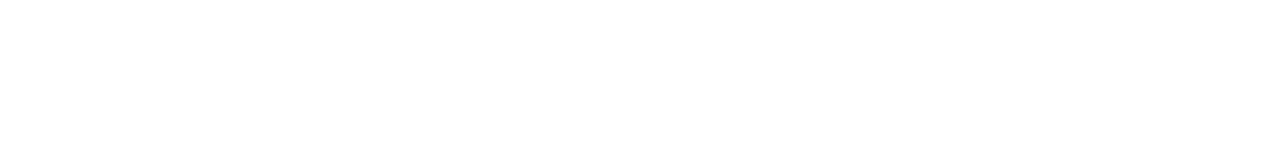
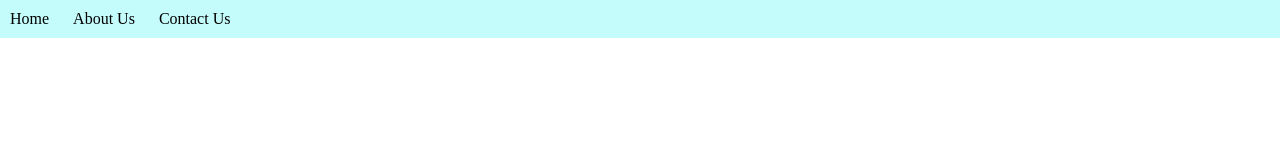
Before and after one commit to d2ep4k/test1, a plain HTML site: page index.html in a window 1280 px wide. Drawn offline with Linux system fonts and the light colour scheme.

Commit message:
Added navigation bar

```diff
--- a/index.css
+++ b/index.css
@@ -0,0 +1,19 @@
+*{
+    margin: 0px;
+    padding: 0px;
+}
+
+nav{
+    background-color: rgb(196, 251, 251);
+}
+
+ul{
+    list-style: none;
+}
+
+.navbar{
+    margin: 5px;
+    padding: 5px;
+    justify-content: right;
+    display: inline-block;
+}
--- a/index.html
+++ b/index.html
@@ -4,8 +4,17 @@
     <meta charset="UTF-8">
     <meta name="viewport" content="width=device-width, initial-scale=1.0">
     <title>Food Blogging</title>
+    <link rel="stylesheet" href="index.css">
 </head>
 <body>
-
+    <header>
+        <nav>
+            <ul>
+                <li class="navbar">Home</li>
+                <li class="navbar">About Us</li>
+                <li class="navbar">Contact Us</li>
+            </ul>
+        </nav>
+    </header>
 </body>
 </html>
```
